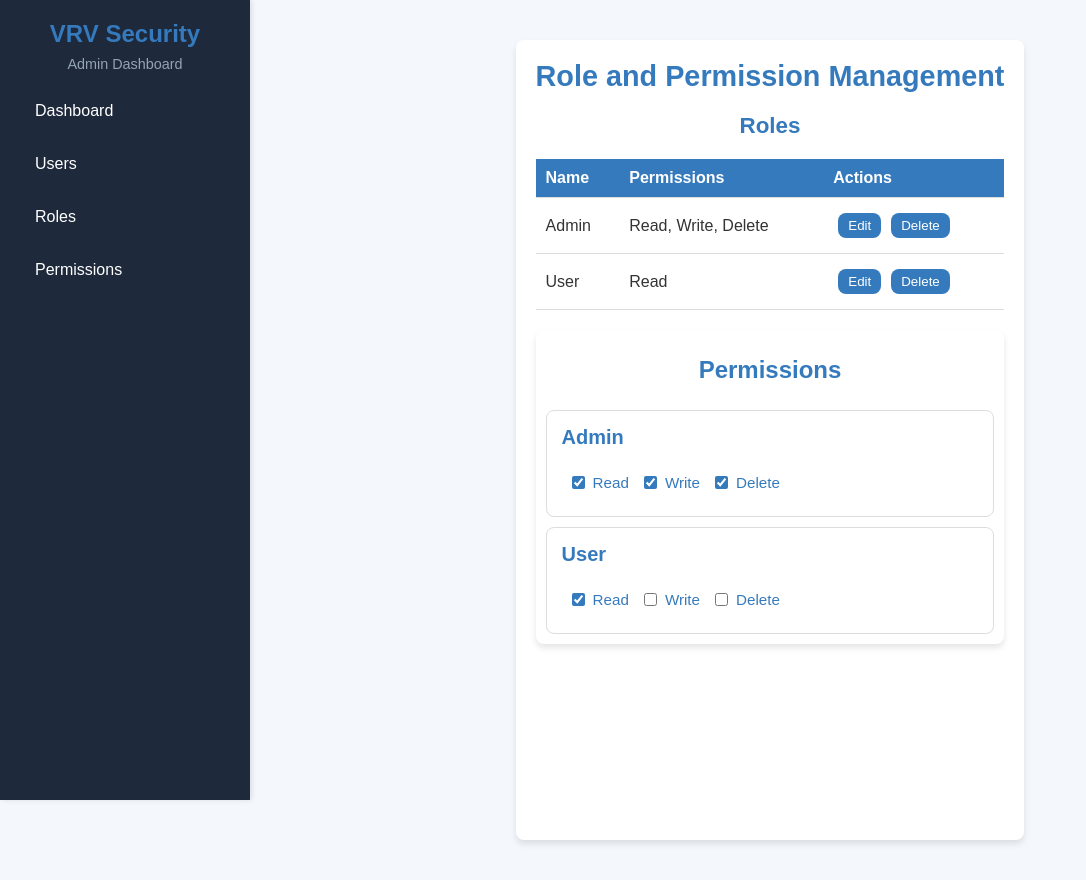
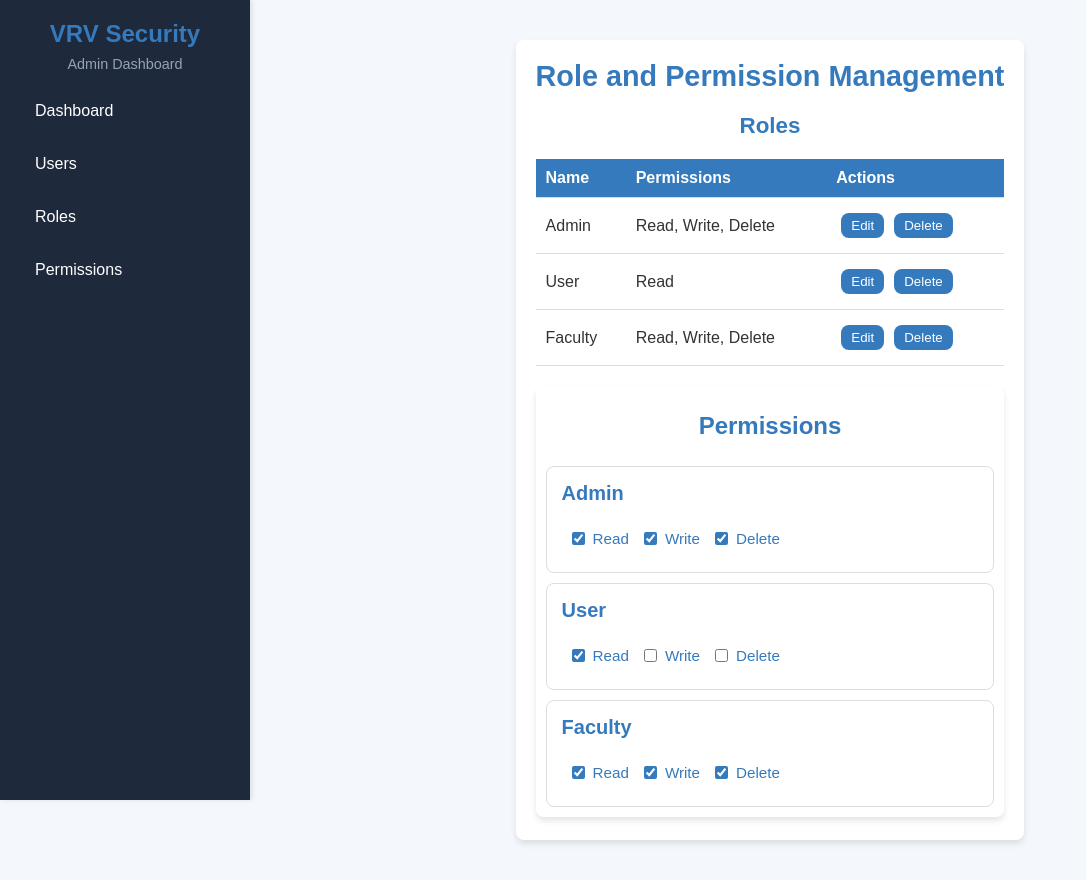
Before and after one commit to tropnicates/rbac_app, a React (Create React App) app: page /permissions in a window 1280 px wide. Shown: the whole page, without its empty margins (0-1086 px from the left). Built offline with nearby package versions, Linux system fonts and the light colour scheme.

Commit message:
css modified

```diff
--- a/src/assets/styles/Roles.css
+++ b/src/assets/styles/Roles.css
@@ -40,6 +40,7 @@
   flex-direction: column;
   align-items: center;
   justify-content: center;
+  outline: none;
 }
 
 .btn-submit {
--- a/src/pages/Permissions.js
+++ b/src/pages/Permissions.js
@@ -15,6 +15,11 @@ const Permissions = () => {
       id: 2,
       name: "User",
       permissions: ["Read"]
+    },
+    {
+      id: 2,
+      name: "Faculty",
+      permissions: ["Read", "Write", "Delete"]
     }
   ]);
   const [modalOpen, setModalOpen] = useState(false);
```
